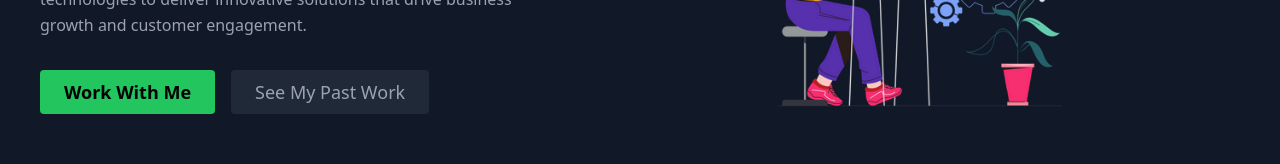
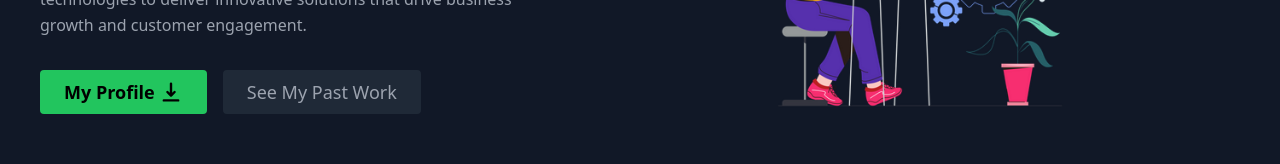
Before and after one commit to nidhi-gupta-1/portfolio, a React (Create React App) app: page / in a window 1280 px wide. Shown: the part 344-508 px from the top of the page. Built offline with nearby package versions, Linux system fonts and the light colour scheme.

Commit message:
new changes

```diff
--- a/src/components/About.js
+++ b/src/components/About.js
@@ -1,6 +1,21 @@
 import React from "react";
+import { DownloadIcon } from "@heroicons/react/solid";
 
 export default function About() {
+
+  // Function will execute on click of button
+  const handleDownload = () => {
+    fetch('/Resume.pdf').then((response) => {
+      response.blob().then((blob) => {
+        const fileURL = window.URL.createObjectURL(blob);
+        let alink = document.createElement("a");
+        alink.href = fileURL;
+        alink.download = "Resume.pdf";
+        alink.click();
+      });
+    });
+  };
+
   return (
     <section id="about">
       <div className="container mx-auto flex px-10 pb-32 pt-16 md:flex-row flex-col items-center">
@@ -15,11 +30,11 @@ export default function About() {
             Highly skilled web developer with expertise in building scalable, responsive, and user-friendly websites, leveraging cutting-edge technologies to deliver innovative solutions that drive business growth and customer engagement.
           </p>
           <div className="flex justify-center">
-            <a
-              href="#contact"
-              className="inline-flex text-black font-semibold bg-green-500 border-0 py-2 px-6 focus:outline-none hover:bg-green-600 rounded text-lg">
-              Work With Me
-            </a>
+            <button
+              className="inline-flex text-black font-semibold bg-green-500 border-0 py-2 px-6 focus:outline-none hover:bg-green-600 rounded text-lg"
+              onClick={handleDownload}>
+              My Profile <DownloadIcon className="w-6 h-7 ml-1" />
+            </button>
             <a
               href="#projects"
               className="ml-4 inline-flex dark:text-gray-400 dark:bg-gray-800 bg-gray-400 border-0 py-2 px-6 focus:outline-none dark:hover:bg-gray-700 hover:bg-gray-700 hover:text-white rounded text-lg">
@@ -34,7 +49,7 @@ export default function About() {
             fetchpriority="high"
             width="640"
             height="400"
-            src={`${process.env.PUBLIC_URL}/webdeveloper.webp`}
+            src={'/webdeveloper.webp'}
           />
         </div>
       </div>
--- a/src/data.js
+++ b/src/data.js
@@ -4,7 +4,7 @@ export const projects = [
     subtitle: "React, JavaScript, Es6, Html, css, Styled-components, Npm",
     description:
       "A flexible and custom datepicker plugin that allows users to easily select dates from a calendar interface. This plugin provides a range of features and options to tailor the datepicker to your specific needs. Also no date related third party libraries like moment.js have been used in building this application.",
-    image:`${process.env.PUBLIC_URL}/datepicker.png`,
+    image:'/datepicker.png',
     link: "http://healthcare-labtest.netlify.app",
   },
   {
@@ -12,7 +12,7 @@ export const projects = [
     subtitle: "React, JavaScript, Es6, Npm",
     description:
       "A simple yet powerful calculator built with React, designed to make calculations easy and efficient. This custom calculator app allows users to perform basic arithmetic operations such as addition, subtraction, multiplication, and division, as well as more advanced calculations like exponentiation, roots, and trigonometric functions.",
-    image:`${process.env.PUBLIC_URL}/calculator.jpg`,
+    image:'/calculator.jpg',
     link: "http://healthcare-labtest.netlify.app",
   },
   {
@@ -21,7 +21,7 @@ export const projects = [
       "React, JavaScript, Es6, TailwindCss, React-routing, Context, Localstorage, Github, netlify",
     description:
       "Our responsive React app is designed to simplify the process of booking healthcare lab tests, making it convenient and hassle-free for patients. With a user-friendly interface and seamless navigation, you can easily search, select, and book your desired lab tests from the comfort of your own home.",
-    image: `${process.env.PUBLIC_URL}/labTest.PNG`,
+    image: '/labTest.PNG',
     link: "http://healthcare-labtest.netlify.app",
   },
 ];
```
Also changed, not shown: 1 other file (tests, documents, lock files or other folders).
